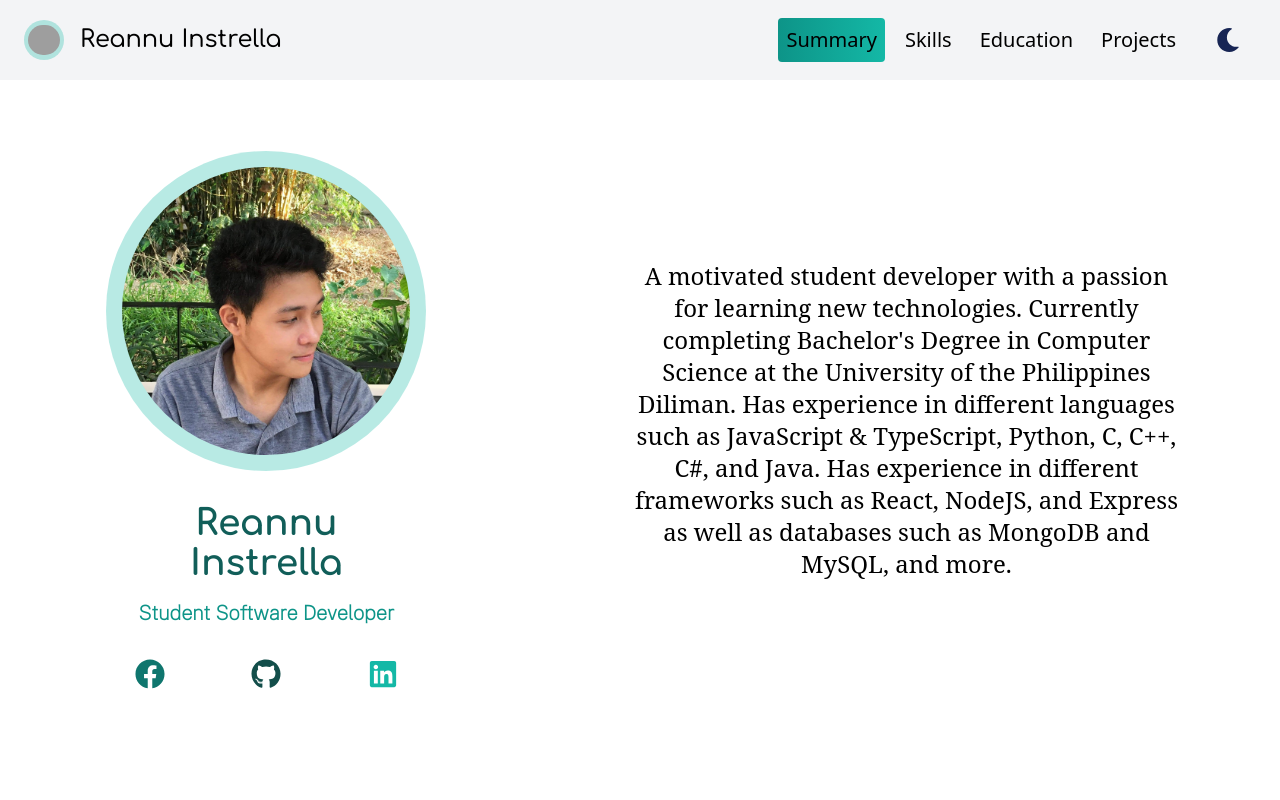
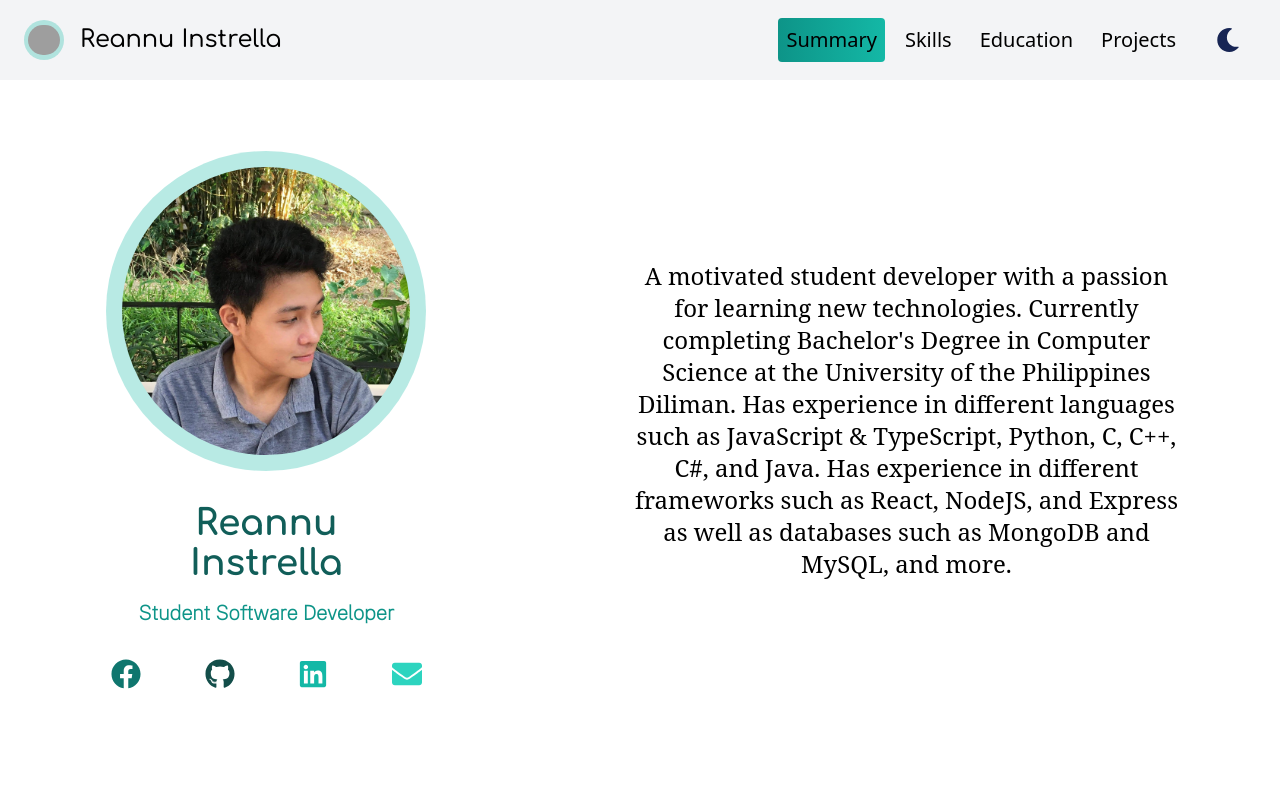
Before and after one commit to reannu123/hello-world, a React (Vite) app in the folder reannu123.github.io/: page / in a window 1280 px wide. Shown: the top 800 px of the page. Built offline with nearby package versions, Linux system fonts and the light colour scheme; grey boxes are pictures that could not be loaded.

Commit message:
Added mail link

```diff
--- a/reannu123.github.io/src/components/Summary.tsx
+++ b/reannu123.github.io/src/components/Summary.tsx
@@ -1,6 +1,6 @@
 import React from "react";
 import profile from "../assets/profile-square.jpg";
-import { FaGithub, FaLinkedin, FaFacebook } from "react-icons/fa";
+import { FaGithub, FaLinkedin, FaFacebook, FaEnvelope } from "react-icons/fa";
 
 function Summary() {
   return (
@@ -43,6 +43,9 @@ function Summary() {
           <a href="https://ph.linkedin.com/in/reannu-instrella-a64457139">
             <FaLinkedin className="text-3xl text-teal-500 hover:text-opacity-50 transition-all" />
           </a>
+          <a href="mailto:reannumon123@gmail.com">
+            <FaEnvelope className="text-3xl text-teal-400 hover:text-opacity-50 transition-all" />
+          </a>
         </div>
       </div>
       <div>
@@ -68,6 +71,9 @@ function Summary() {
           <a href="https://ph.linkedin.com/in/reannu-instrella-a64457139">
             <FaLinkedin className="text-3xl text-teal-500 hover:text-opacity-50 transition-all" />
           </a>
+          <a href="mailto:reannumon123@gmail.com">
+            <FaEnvelope className="text-3xl text-teal-400 hover:text-opacity-50 transition-all" />
+          </a>
         </div>
       </div>
     </div>
```
